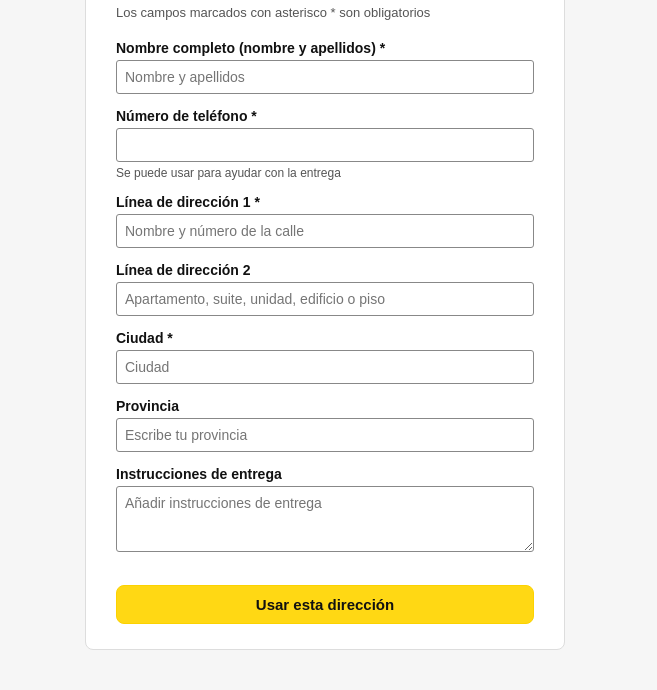
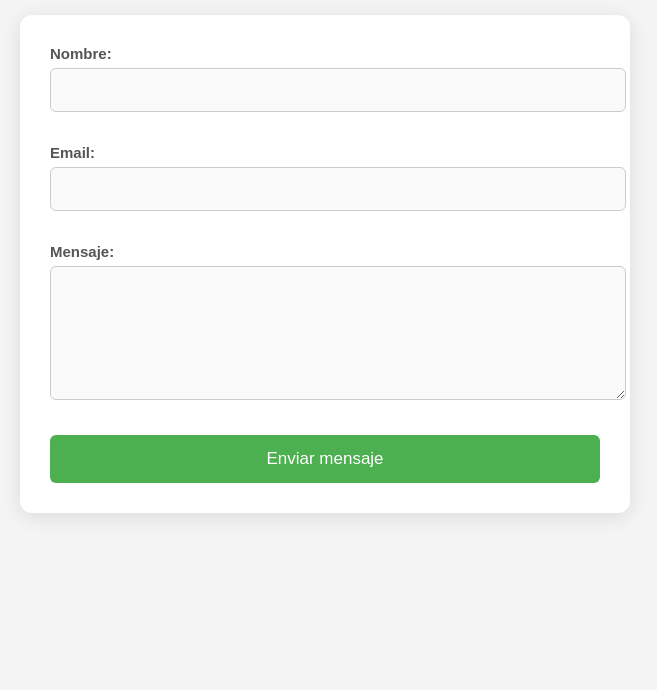
Before and after one commit to d7d333/2jjsjsjsjs, a plain HTML site: page index.html in a window 1280 px wide. Shown: the part 113-803 px from the top of the page, without its empty margins (315-972 px from the left). Drawn offline with Linux system fonts and the light colour scheme.

Commit message:
Update index.html

```diff
--- a/index.html
+++ b/index.html
@@ -1,141 +1,103 @@
 <!DOCTYPE html>
 <html lang="es">
 <head>
-  <meta charset="UTF-8">
-  <meta name="viewport" content="width=device-width, initial-scale=1.0">
-  <title>Añadir una dirección</title>
+  <meta charset="UTF-8" />
+  <meta name="viewport" content="width=device-width, initial-scale=1.0" />
+  <title>Formulario de Contacto</title>
+
+  <!-- CSS COMPLETO DENTRO DEL MISMO DOCUMENTO -->
   <style>
-    * { box-sizing: border-box; font-family: Arial, Helvetica, sans-serif; }
     body {
-      background-color: #f6f6f6;
-      display: flex; justify-content: center; align-items: flex-start;
-      min-height: 100vh; margin: 0; padding: 40px 20px;
+      font-family: Arial, sans-serif;
+      padding: 40px;
+      background: #f4f4f4;
+      margin: 0;
     }
-    .form-container {
-      background-color: #fff; padding: 25px 30px; border-radius: 8px;
-      max-width: 480px; width: 100%; border: 1px solid #ddd;
+
+    h1 {
+      text-align: center;
+      color: #222;
+      margin-bottom: 30px;
     }
-    .form-container h2 { font-size: 22px; font-weight: 700; color: #111; margin-bottom: 8px; }
-    .form-container p.subtitle { font-size: 13px; color: #555; margin-top: 0; margin-bottom: 20px; }
-    .form-group { margin-bottom: 14px; }
-    label { display: block; font-weight: 600; font-size: 14px; margin-bottom: 4px; color: #111; }
+
+    form {
+      max-width: 550px;
+      margin: 0 auto;
+      background: #ffffff;
+      padding: 30px;
+      border-radius: 12px;
+      box-shadow: 0px 4px 20px rgba(0,0,0,0.1);
+    }
+
+    label {
+      display: block;
+      margin-bottom: 12px;
+      color: #555;
+      font-weight: bold;
+      font-size: 15px;
+    }
+
     input, textarea {
-      width: 100%; padding: 8px; border: 1px solid #888; border-radius: 3px;
-      font-size: 14px; color: #111;
+      width: 100%;
+      padding: 12px;
+      margin-top: 6px;
+      margin-bottom: 20px;
+      border: 1px solid #ccc;
+      border-radius: 6px;
+      font-size: 16px;
+      background: #fafafa;
     }
-    input:focus, textarea:focus {
-      border-color: #0073e6; outline: none; box-shadow: 0 0 3px rgba(0,115,230,0.4);
+
+    input:focus,
+    textarea:focus {
+      border-color: #4CAF50;
+      outline: none;
+      background: #fff;
     }
-    input[type="checkbox"] { accent-color: #0073e6; }
-    small { display: block; color: #555; font-size: 12px; margin-top: 4px; }
-    textarea { resize: vertical; }
-    .btn-submit {
-      width: 100%; background-color: #FFD814; border: 1px solid #FCD200;
-      color: #111; font-weight: 600; padding: 10px; border-radius: 8px;
-      font-size: 15px; cursor: pointer; margin-top: 15px;
+
+    button {
+      width: 100%;
+      background: #4CAF50;
+      color: white;
+      padding: 14px;
+      font-size: 17px;
+      border: none;
+      border-radius: 6px;
+      cursor: pointer;
+      transition: 0.2s ease;
     }
-    .btn-submit:hover { background-color: #F7CA00; }
-    .success-message {
-      display: none; text-align: center; padding: 15px;
-      background-color: #dff0d8; color: #3c763d;
-      border: 1px solid #d6e9c6; border-radius: 6px; margin-top: 20px;
+
+    button:hover {
+      background: #43A047;
     }
-    @media (max-width: 600px){ .form-container{ padding:20px; } }
   </style>
-  <!-- TikTok Pixel Code Start -->
-<script>
-!function (w, d, t) {
-  w.TiktokAnalyticsObject=t;var ttq=w[t]=w[t]||[];ttq.methods=["page","track","identify","instances","debug","on","off","once","ready","alias","group","enableCookie","disableCookie","holdConsent","revokeConsent","grantConsent"],ttq.setAndDefer=function(t,e){t[e]=function(){t.push([e].concat(Array.prototype.slice.call(arguments,0)))}};for(var i=0;i<ttq.methods.length;i++)ttq.setAndDefer(ttq,ttq.methods[i]);ttq.instance=function(t){for(
-var e=ttq._i[t]||[],n=0;n<ttq.methods.length;n++)ttq.setAndDefer(e,ttq.methods[n]);return e},ttq.load=function(e,n){var r="https://analytics.tiktok.com/i18n/pixel/events.js",o=n&&n.partner;ttq._i=ttq._i||{},ttq._i[e]=[],ttq._i[e]._u=r,ttq._t=ttq._t||{},ttq._t[e]=+new Date,ttq._o=ttq._o||{},ttq._o[e]=n||{};n=document.createElement("script")
-;n.type="text/javascript",n.async=!0,n.src=r+"?sdkid="+e+"&lib="+t;e=document.getElementsByTagName("script")[0];e.parentNode.insertBefore(n,e)};
+</head>
 
-
-  ttq.load('D4H2P33C77U7MI8IFRDG');
-  ttq.page();
-}(window, document, 'ttq');
-</script>
-<!-- TikTok Pixel Code End -->
-</head>
 <body>
 
-  <div class="form-container">
-    <h2>Introducir una nueva dirección de envío</h2>
-    <p class="subtitle">Los campos marcados con asterisco * son obligatorios</p>
+  <h1>Formulario de Contacto</h1>
 
-    <!-- EXACTAMENTE IGUAL, SOLO SE AÑADE id -->
-    <form name="address-form" method="POST" data-netlify="true" id="address-form">
-      <input type="hidden" name="form-name" value="address-form">
-      <input type="hidden" name="subject" value="Nueva dirección enviada desde el sitio web">
+  <!-- Formulario funcional con Netlify -->
+  <form name="contacto" method="POST" data-netlify="true" action="/success">
+    <input type="hidden" name="form-name" value="contacto">
 
-      <div class="form-group">
-        <label for="name">Nombre completo (nombre y apellidos) *</label>
-        <input type="text" id="name" name="name" placeholder="Nombre y apellidos" required>
-      </div>
+    <label>
+      Nombre:
+      <input type="text" name="nombre" required>
+    </label>
 
-      <div class="form-group">
-        <label for="phone">Número de teléfono *</label>
-        <input type="text" id="phone" name="phone" required placeholder="" pattern=".*">
-        <small>Se puede usar para ayudar con la entrega</small>
-      </div>
+    <label>
+      Email:
+      <input type="email" name="email" required>
+    </label>
 
-      <div class="form-group">
-        <label for="address1">Línea de dirección 1 *</label>
-        <input type="text" id="address1" name="address1" placeholder="Nombre y número de la calle" required>
-      </div>
+    <label>
+      Mensaje:
+      <textarea name="mensaje" rows="6" required></textarea>
+    </label>
 
-      <div class="form-group">
-        <label for="address2">Línea de dirección 2</label>
-        <input type="text" id="address2" name="address2" placeholder="Apartamento, suite, unidad, edificio o piso">
-      </div>
-
-      <div class="form-group">
-        <label for="city">Ciudad *</label>
-        <input type="text" id="city" name="city" placeholder="Ciudad" required>
-      </div>
-
-      <div class="form-group">
-        <label for="province">Provincia</label>
-        <input type="text" id="province" name="province" placeholder="Escribe tu provincia">
-      </div>
-
-      <div class="form-group">
-        <label for="instructions">Instrucciones de entrega</label>
-        <textarea id="instructions" name="instructions" rows="3" placeholder="Añadir instrucciones de entrega"></textarea>
-      </div>
-
-      <button type="submit" class="btn-submit">Usar esta dirección</button>
-    </form>
-
-    <div class="success-message" id="success-message">
-      ✅ ¡Gracias! Tu dirección se ha enviado correctamente.
-    </div>
-  </div>
-
-  <script>
-    const form = document.getElementById("address-form");
-
-    form.addEventListener("submit", function(event) {
-      event.preventDefault();
-
-      const formData = new FormData(form);
-
-      // ❌ NO añadir form-name otra vez. YA está en el HTML.
-
-      fetch("/", {
-        method: "POST",
-        headers: { "Content-Type": "application/x-www-form-urlencoded" },
-        body: new URLSearchParams(formData).toString(),
-      })
-      .then(() => {
-        // ⏳ Esperar para que Netlify GRABE los datos correctamente
-        setTimeout(() => {
-          window.location.href = "https://tcsss.netlify.app/";
-        }, 500); // medio segundo = envío 100% seguro
-      })
-      .catch((error) => alert("Error al enviar el formulario: " + error));
-    });
-  </script>
-
+    <button type="submit">Enviar mensaje</button>
+  </form>
 
 </body>
 </html>
```
